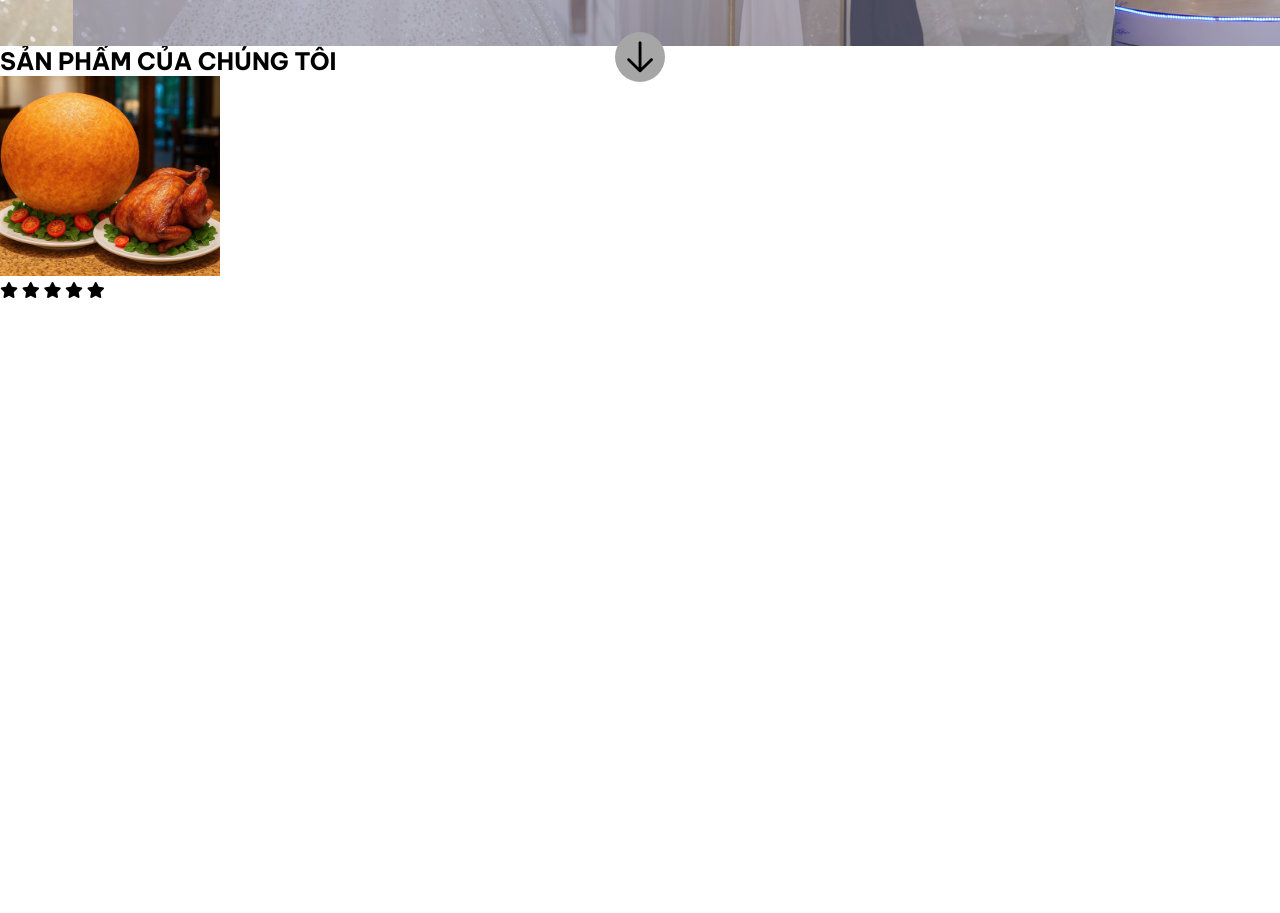
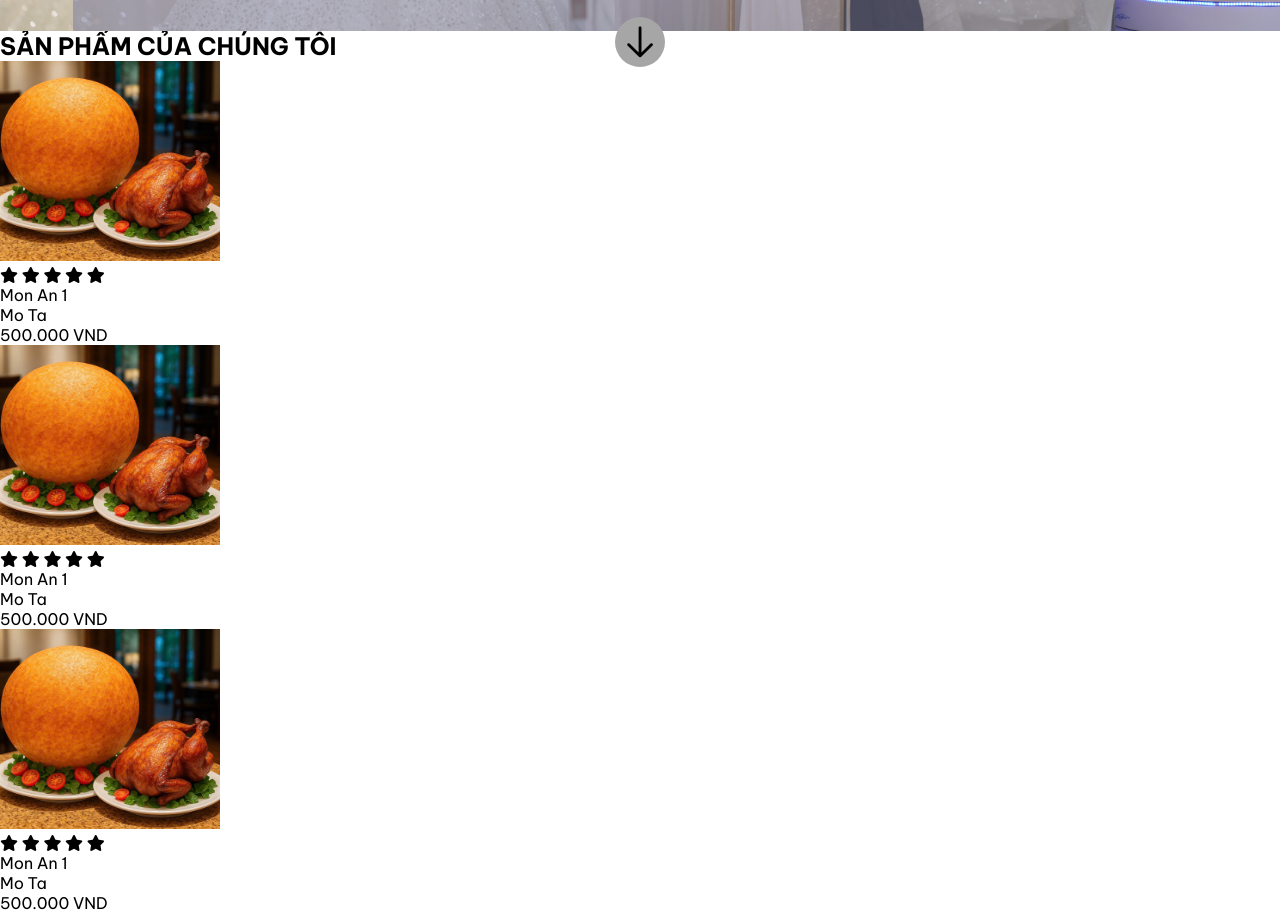
Before and after one commit to oscarhlongthinh/NhaHangThuongUyen, a plain HTML site: page index.html in a window 1280 px wide. Shown: the part 574-1487 px from the top of the page. Before the commit the page ends 874 px from the top, so only its background shows below. Drawn offline with Linux system fonts and the light colour scheme.

Commit message:
Update index.html

```diff
--- a/index.html
+++ b/index.html
@@ -12,7 +12,7 @@
   <div id="wrapper">
     <div id="header">
       <a href="" class ="logo">
-        <img src="Image/logo.png" alt="" width="80" height="80">
+        <img src="Image/logo.png" alt="" width="65" height="65">
       </a>
       <div id="menu">
         <div class="item">
@@ -70,12 +70,14 @@
       </div>
     </div>
 
+    <!-- Menu -->
     <div id="wp-products">
       <h2>SẢN PHẨM CỦA CHÚNG TÔI</h2>
-      <ul id="list-product">
+      <ul id="list-products">
+        <!-- Mon An 1 -->
         <div class="item">
           <img src="Mon-An/Ga-Quay-Sing.png" alt="" width="220" height="200">
-          <div class="starts">
+          <div class="stars">
             <span>
               <i class="fa-solid fa-star"></i>
             </span>
@@ -92,7 +94,64 @@
               <i class="fa-solid fa-star"></i>
             </span>
           </div>
+
+          <div class="name">Mon An 1</div>
+          <div class="desc">Mo Ta</div>
+          <div class="price">500.000 VND</div>
         </div>
+
+        <!-- Mon an 2 -->
+        <div class="item">
+          <img src="Mon-An/Ga-Quay-Sing.png" alt="" width="220" height="200">
+          <div class="stars">
+            <span>
+              <i class="fa-solid fa-star"></i>
+            </span>
+            <span>
+              <i class="fa-solid fa-star"></i>
+            </span>
+            <span>
+              <i class="fa-solid fa-star"></i>
+            </span>
+            <span>
+              <i class="fa-solid fa-star"></i>
+            </span>
+            <span>
+              <i class="fa-solid fa-star"></i>
+            </span>
+          </div>
+
+          <div class="name">Mon An 1</div>
+          <div class="desc">Mo Ta</div>
+          <div class="price">500.000 VND</div>
+        </div>
+
+        <!-- Mon an 3 -->
+        <div class="item">
+          <img src="Mon-An/Ga-Quay-Sing.png" alt="" width="220" height="200">
+          <div class="stars">
+            <span>
+              <i class="fa-solid fa-star"></i>
+            </span>
+            <span>
+              <i class="fa-solid fa-star"></i>
+            </span>
+            <span>
+              <i class="fa-solid fa-star"></i>
+            </span>
+            <span>
+              <i class="fa-solid fa-star"></i>
+            </span>
+            <span>
+              <i class="fa-solid fa-star"></i>
+            </span>
+          </div>
+
+          <div class="name">Mon An 1</div>
+          <div class="desc">Mo Ta</div>
+          <div class="price">500.000 VND</div>
+        </div>
+
       </ul>
     </div>
   </div>
```
